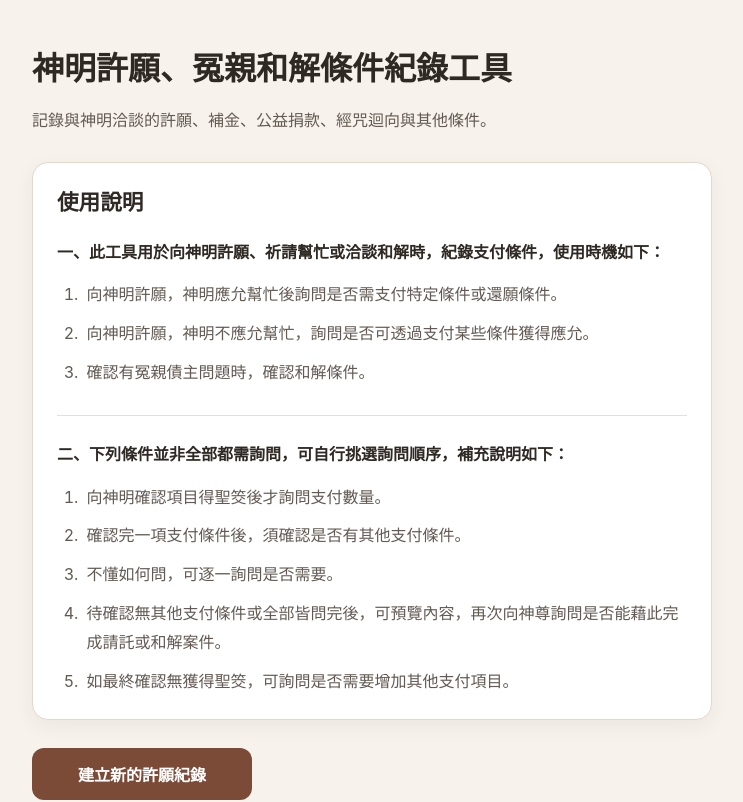
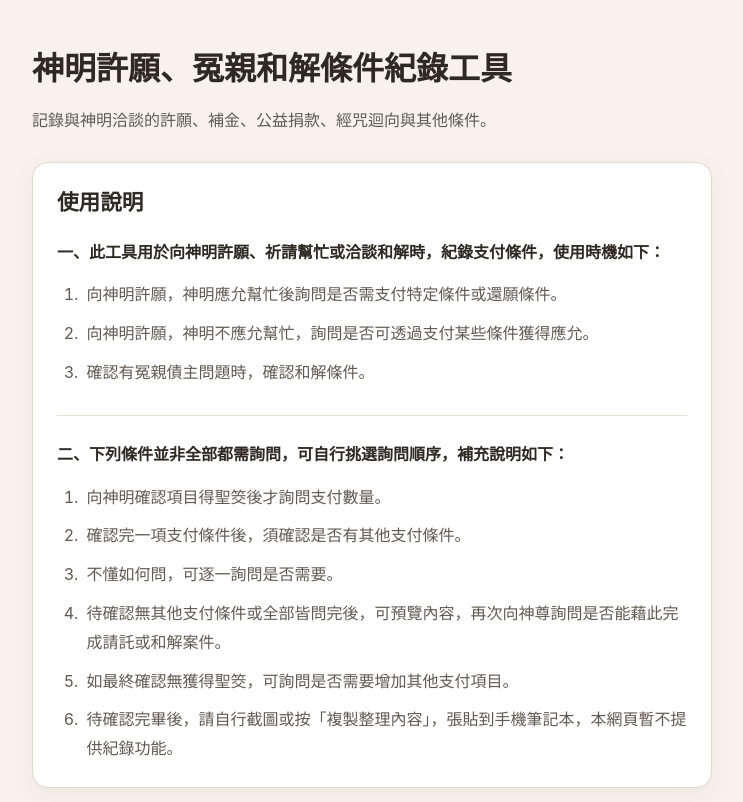
Before and after one commit to ryuichiru-spec/negotiation-wish-app, a React (Vite) app: page / in a window 1280 px wide. Shown: the top 802 px of the page, without its empty margins (268-1011 px from the left). Built offline with nearby package versions, Linux system fonts and the light colour scheme.

Commit message:
新增使用說明紀錄提醒

```diff
--- a/src/App.tsx
+++ b/src/App.tsx
@@ -319,6 +319,9 @@
       <li>
         如最終確認無獲得聖筊，可詢問是否需要增加其他支付項目。
       </li>
+      <li>
+  待確認完畢後，請自行截圖或按「複製整理內容」，張貼到手機筆記本，本網頁暫不提供紀錄功能。
+</li>
     </ol>
   </div>
 </section>
```
